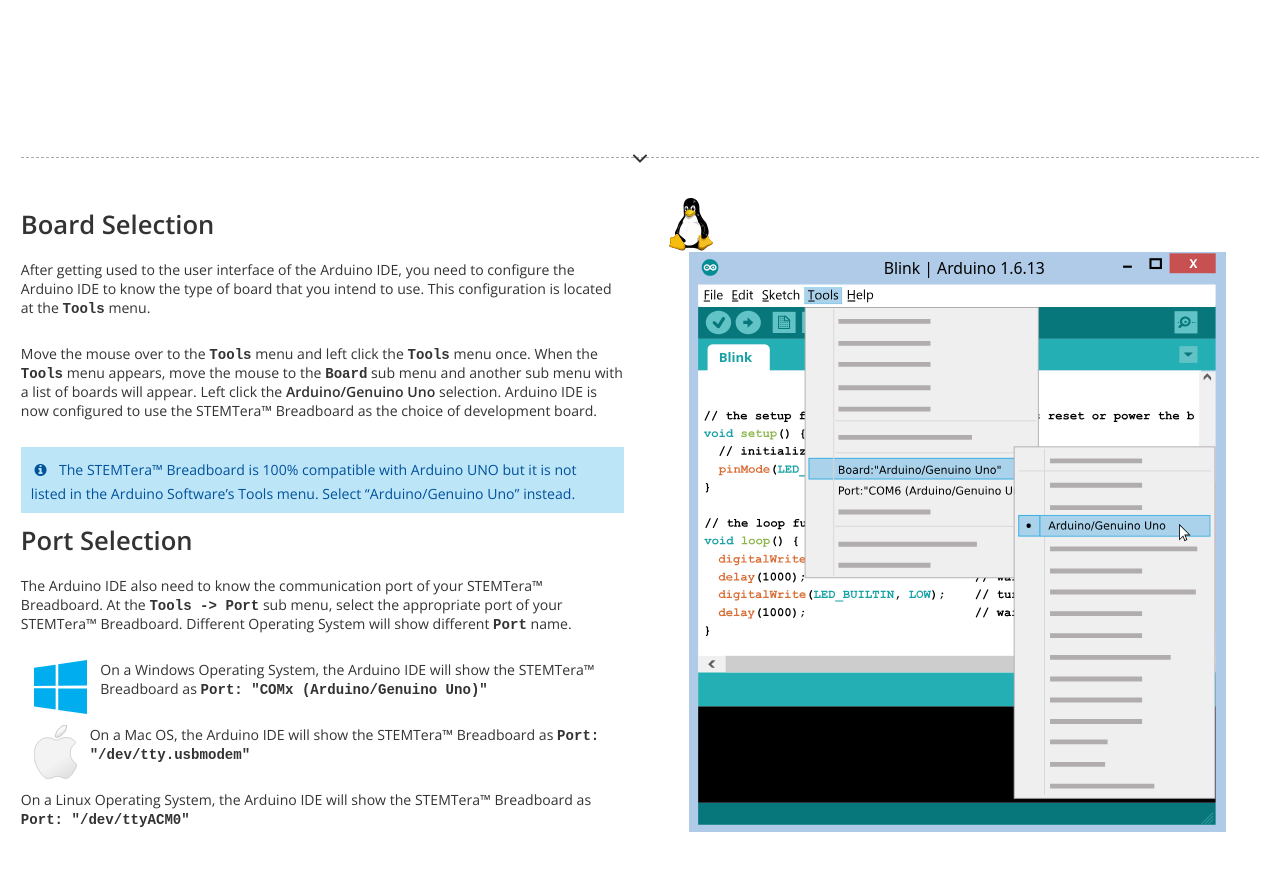
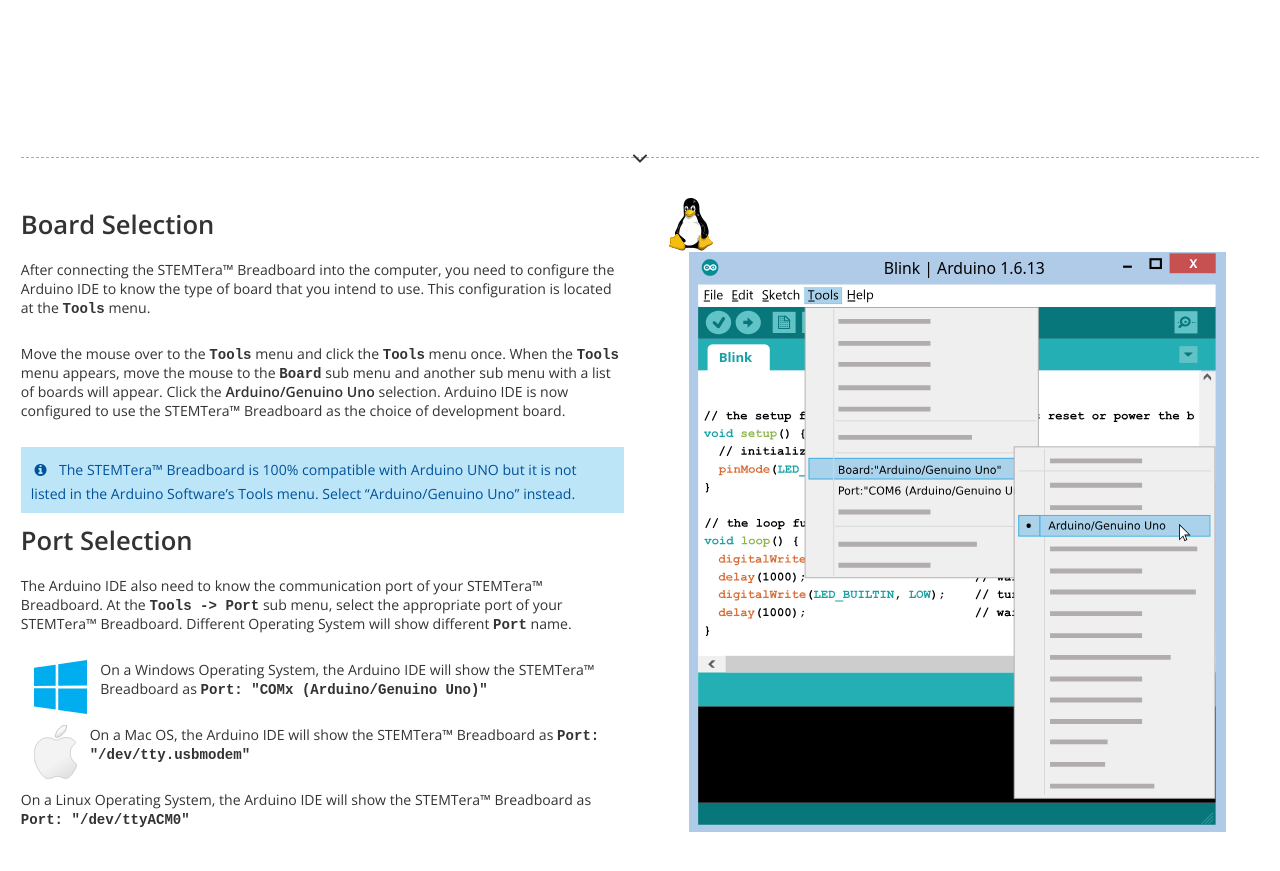
Before and after one commit to STEMTera/stemtera.github.io, a Jekyll site: the page built from en/begin/index.html, in a window 1280 px wide and 900 px high, scrolled down 6081 px. Shown: the top 871 px of the window. Built offline with Jekyll 4.4.1, drawn with Linux system fonts in a browser that asks for light colours; nearby versions of some CDN libraries; some of the changed text lies outside the part shown.

Commit message:
added upload sketch page, adjusted css color

```diff
--- a/_includes/header.html
+++ b/_includes/header.html
@@ -1,7 +1,7 @@
 <meta charset="UTF-8" />
 <meta name="viewport" content="width=device-width, initial-scale=1">
 <!--[if lte IE 8]><script src="js/ie/html5shiv.js"></script><![endif]-->
-<link rel="stylesheet" href="//netdna.bootstrapcdn.com/font-awesome/4.2.0/css/font-awesome.min.css">
+<link rel="stylesheet" href="//netdna.bootstrapcdn.com/font-awesome/4.7.0/css/font-awesome.min.css">
 <link rel="stylesheet" href="/css/main.css" />
 <!--[if lte IE 8]><link rel="stylesheet" href="/css/ie8.css" /><![endif]-->
 <!--[if lte IE 9]><link rel="stylesheet" href="/css/ie9.css" /><![endif]-->
--- a/css/main.css
+++ b/css/main.css
@@ -316,7 +316,7 @@
     padding:10px;
     margin:10px 0;
 }
-.info:before, .success:before, .warning:before, .error:before, .browser:before, .keyboard:before {
+.info:before, .success:before, .warning:before, .error:before, .browser:before, .keyboard:before, .mouse:before {
     font-family:FontAwesome;
     font-style:normal;
     font-weight:400;
@@ -353,12 +353,15 @@
 .keyboard:before {
     content:'\f11c';
 }
+.mouse:before {
+    content: '\f245';
+}
 .info {
     color: #00529B;
     background-color: #BDE5F8;
 }
 .success {
-    color: #4F8A10;
+    color: #068106;
     background-color: #DFF2BF;
 }
 .warning {
--- a/en/begin/_posts/2000-01-07-board-selection.md
+++ b/en/begin/_posts/2000-01-07-board-selection.md
@@ -9,9 +9,9 @@
 
 ## Board Selection
 
-After getting used to the user interface of the Arduino IDE, you need to configure the Arduino IDE to know the type of board that you intend to use. This configuration is located at the **`Tools`** menu.
+After connecting the (STMB) into the computer, you need to configure the Arduino IDE to know the type of board that you intend to use. This configuration is located at the **`Tools`** menu.
 
-Move the mouse over to the **`Tools`** menu and left click the **`Tools`** menu once. When the **`Tools`** menu appears, move the mouse to the **`Board`** sub menu and another sub menu with a list of boards will appear. Left click the **Arduino/Genuino Uno** selection. Arduino IDE is now configured to use the (STMB) as the choice of development board.
+Move the mouse over to the **`Tools`** menu and click the **`Tools`** menu once. When the **`Tools`** menu appears, move the mouse to the **`Board`** sub menu and another sub menu with a list of boards will appear. Click the **Arduino/Genuino Uno** selection. Arduino IDE is now configured to use the (STMB) as the choice of development board.
 
 The (STMB) is 100% compatible with Arduino UNO but it is not listed in the Arduino Software's Tools menu. Select "Arduino/Genuino Uno" instead.
 {: .info }
```
Also changed, not shown: en/begin/_posts/2000-01-09-first-sketch.md (+23 -2 lines), en/begin/_posts/_2000-01-02-intro2.md (deleted, +0 -49 lines), en/begin/img/arduino_ide_blink.svg (added), en/begin/img/arduino_ide_upload_icon.svg (added), en/begin/img/stemtera_tx_rx_blink.svg (added).
